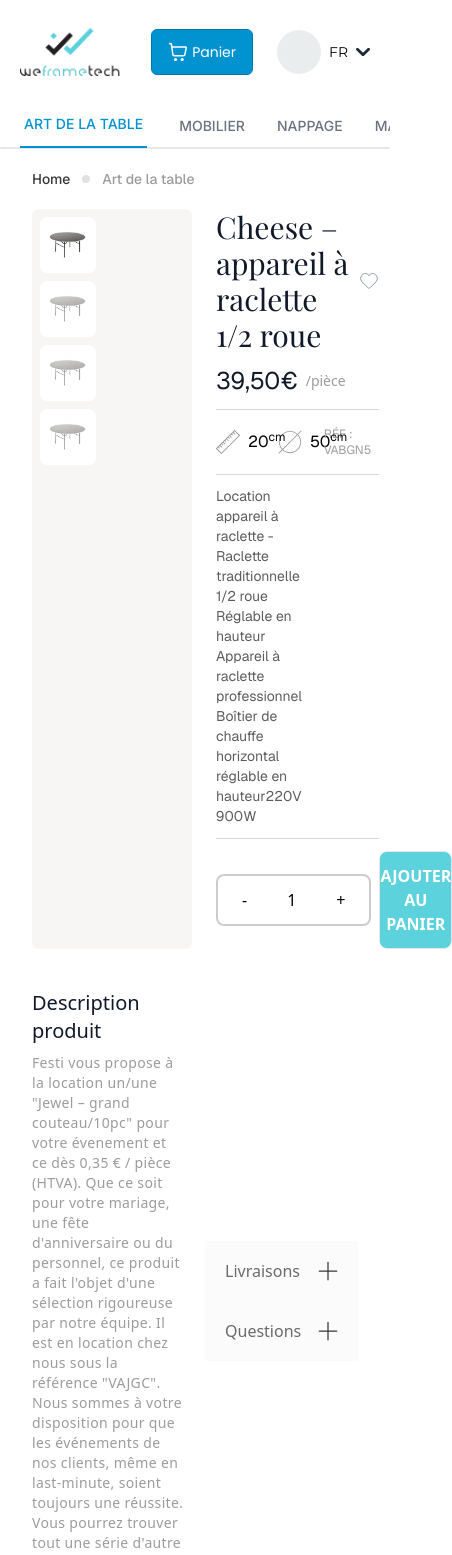
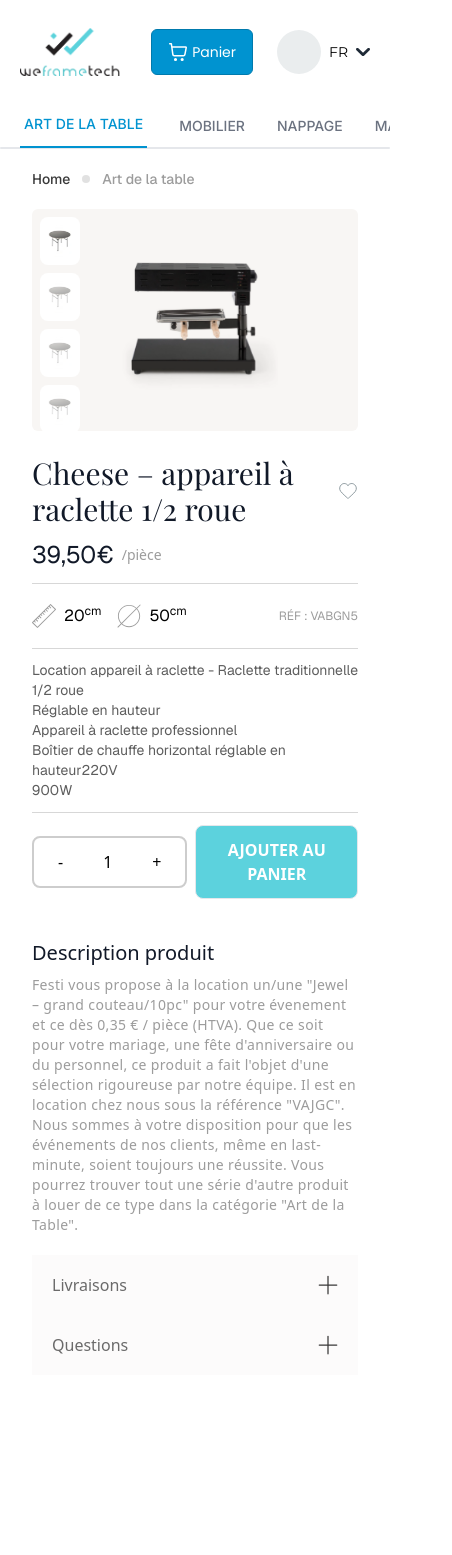
Before and after one commit to manishguhe301/wft-assignment, a Next.js app: page / in a window 390 px wide. Shown: the top 1555 px of the page, 452 px wide, since content can reach past the window. After the commit the page ends 1415 px from the top, so only its background shows below. Built offline with nearby package versions, Linux system fonts and the light colour scheme.

Commit message:
fix: responsiveness

```diff
--- a/components/MainSection.tsx
+++ b/components/MainSection.tsx
@@ -5,8 +5,8 @@ import ProductDesc from './ProductDesc';
 const MainSection = () => {
   return (
     <>
-      <div className='w-full flex gap-6'>
-        <div className='w-1/2 bg-[#F8F6F4] py-10 px-20 rounded-md relative'>
+      <div className='w-full flex gap-6 max-sm:flex-col'>
+        <div className='w-1/2 max-sm:w-full bg-[#F8F6F4] py-10 px-20 rounded-md relative max-sm:px-13 max-sm:py-7'>
           <div className='absolute top-2 left-2 flex gap-2 flex-col'>
             {Array.from({ length: 4 }).map((_, index) => (
               <div key={index} className='p-2 bg-white rounded-lg'>
@@ -15,7 +15,7 @@ const MainSection = () => {
                   alt='table'
                   width={40}
                   height={40}
-                  className={`w-10 h-10 ${index === 0 ? '' : 'opacity-50'}`}
+                  className={`w-10 h-10 ${index === 0 ? '' : 'opacity-50'} max-sm:w-6 max-sm:h-8`}
                 />
               </div>
             ))}
@@ -29,7 +29,7 @@ const MainSection = () => {
             className='mix-blend-multiply'
           />
         </div>
-        <div className='w-1/2 flex flex-col justify-between'>
+        <div className='w-1/2 max-sm:w-full flex flex-col justify-between'>
           <div>
             <div className=' flex items-center justify-between'>
               <h1 className='text-3xl font-playfair text-[#111928]'>
@@ -74,7 +74,7 @@ const MainSection = () => {
             <div className=' h-[0.5px] w-full bg-[#9C9C9C] my-3 opacity-40'>
               {/* Line */}
             </div>
-            <div className='w-[60%] font-geist text-sm  text-[#5D5D5D]'>
+            <div className='w-[60%] font-geist text-sm  text-[#5D5D5D] max-sm:w-full'>
               Location appareil à raclette - Raclette traditionnelle 1/2 roue{' '}
               <br />
               Réglable en hauteur <br /> Appareil à raclette professionnel{' '}
--- a/components/ProductDesc.tsx
+++ b/components/ProductDesc.tsx
@@ -3,8 +3,8 @@ import React from 'react';
 
 const ProductDesc = () => {
   return (
-    <div className='my-10 flex items-center gap-5'>
-      <div className='flex flex-col gap-2 w-1/2'>
+    <div className='my-10 flex items-center gap-5 max-md:flex-col '>
+      <div className='flex flex-col gap-2 w-1/2 max-md:w-full'>
         <h3 className='text-xl font-normal text-[#111928]'>
           Description produit
         </h3>
@@ -20,7 +20,7 @@ const ProductDesc = () => {
           à louer de ce type dans la catégorie &quot;Art de la Table&quot;.
         </p>
       </div>
-      <div className='w-1/2 bg-[#FBF9F899]'>
+      <div className='w-1/2 max-md:w-full bg-[#FBF9F899]'>
         <div className='py-[18px] w-full px-5 flex items-center justify-between'>
           <p className='font-medium text-[#393939] text-base text-opacity-75'>Livraisons</p>
           <Image src='/images/plus.svg' alt='' width={20} height={20} />
```
